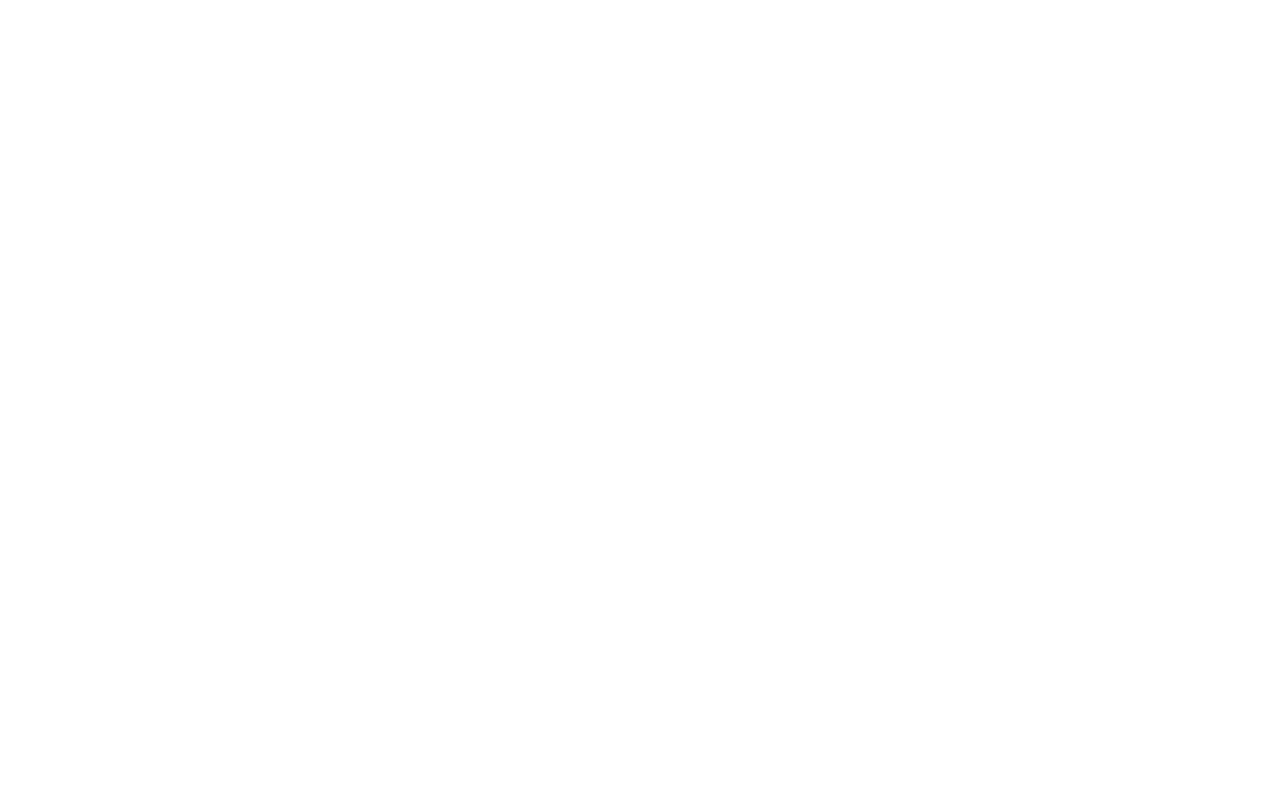
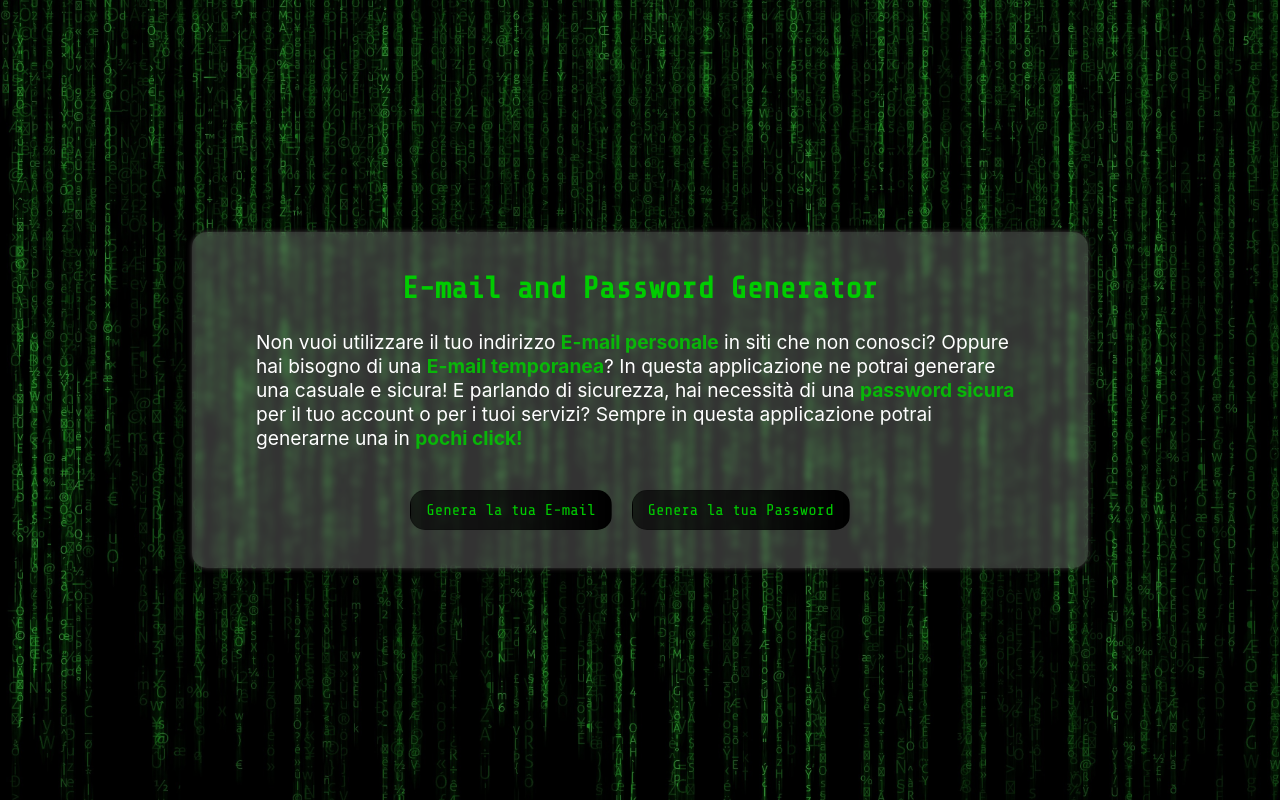
Before and after one commit to dpwebapp/email-password-generator, a React (Create React App) app: page / in a window 1280 px wide. Before the commit this address had no page. Built offline with nearby package versions, Linux system fonts and the light colour scheme.

Commit message:
update routing

```diff
--- a/src/App.js
+++ b/src/App.js
@@ -9,10 +9,10 @@
   return (
     <BrowserRouter>
       <Routes>
-        <Route exact path='/email-password-generator/' element={<Home />} />
-        <Route exact path='/email-password-generator/password' element={<Password />} />
-        <Route exact path='/email-password-generator/email' element={<Email />} />
-        <Route exact path='/email-password-generator/*' element={<NotFound />} />
+        <Route exact path='/' element={<Home />} />
+        <Route exact path='/password' element={<Password />} />
+        <Route exact path='/email' element={<Email />} />
+        <Route exact path='/*' element={<Home />} />
       </Routes>
     </BrowserRouter>
   );
```
